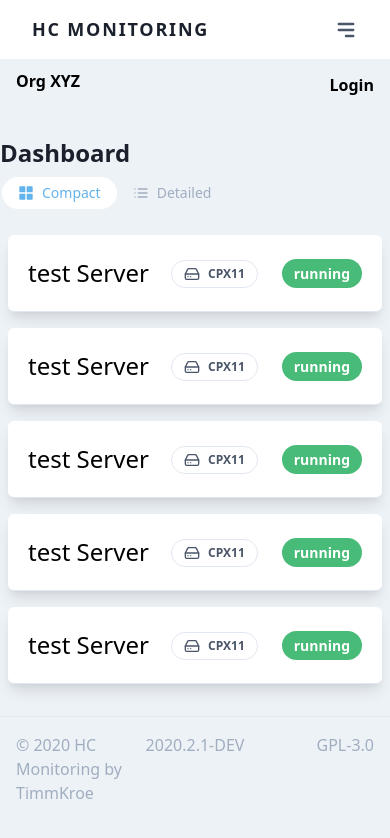
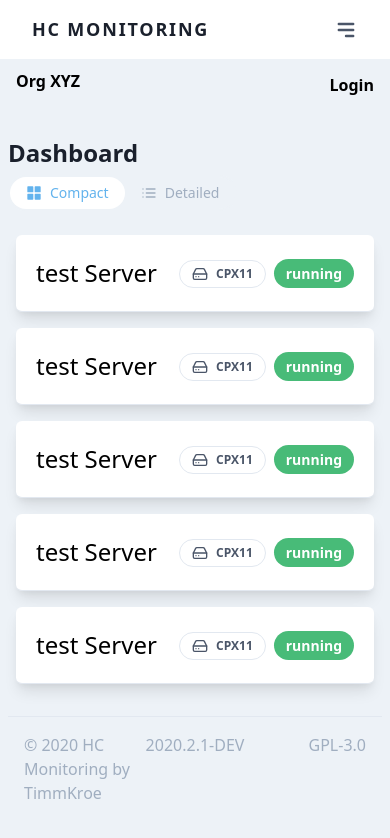
Before and after one commit to TimmKroe/HCMonitoring.WebAPP, a Vue app: page / in a window 390 px wide. Shown: the top 838 px of the page. Built offline with nearby package versions, Linux system fonts and the light colour scheme.

Commit message:
optimized App.vue for mobile
Signed-off-by: TimmKroe <kroeger.timm@gmx.de>

```diff
--- a/src/App.vue
+++ b/src/App.vue
@@ -77,7 +77,7 @@
 
 
                 </div>
-                <div class="container mx-auto mt-20 md:p-10">
+                <div class="container mx-auto mt-20 px-2 md:p-10">
 
                     <router-view>
 
```
